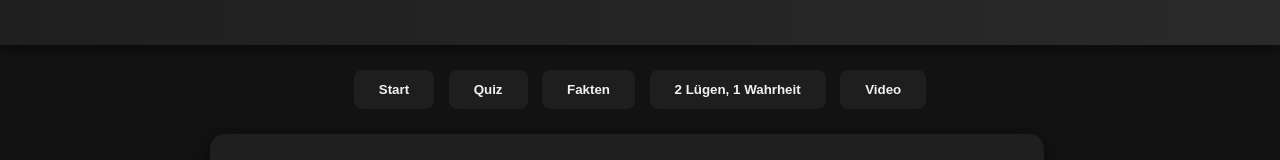
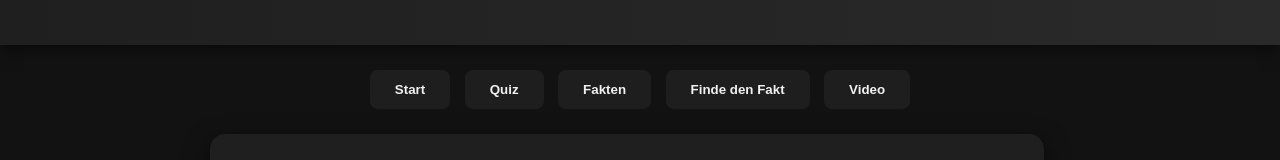
Before and after one commit to jonathan12344555/demokratie, a plain HTML site: page index.html in a window 1280 px wide. Shown: the part 142-302 px from the top of the page. Drawn offline with Linux system fonts and the light colour scheme.

Commit message:
Update index.html

```diff
--- a/index.html
+++ b/index.html
@@ -16,7 +16,7 @@
     <button onclick="showSection('home')">Start</button>
     <button onclick="showSection('quiz')">Quiz</button>
     <button onclick="showSection('facts')">Fakten</button>
-    <button onclick="showSection('truthgame')">2 Lügen, 1 Wahrheit</button>
+    <button onclick="showSection('truthgame')">Finde den Fakt</button>
     <button onclick="showSection('video')">Video</button>
   </nav>
 
```
